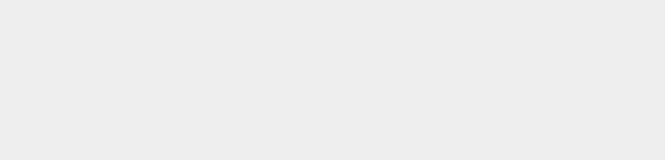
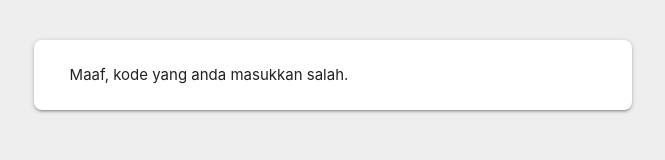
Before and after one commit to dayatz/wedding, a plain HTML site: page index.html in a window 1280 px wide. Shown: the whole page, without its empty margins (307-972 px from the left). Drawn offline with nearby package versions, Linux system fonts and the light colour scheme.

Commit message:
show if invalid code

```diff
--- a/index.html
+++ b/index.html
@@ -56,7 +56,10 @@
     <div class='container' id="app">
         <div class="row" style="margin-top: 32px">
             <div class="card col s12 l8 offset-l2">
-                <div class="card-content">
+                <div class="card-content" v-if="!invite">
+                    <p>Maaf, kode yang anda masukkan salah.</p>
+                </div>
+                <div class="card-content" v-if="invite">
                     <p style="font-family: 'Raleway'">Hi <span style="font-weight: bold" id="to-name">{{ invite.name }}</span>,</p>
                     <div class="names" style="text-align: center; margin-top: 32px">
                         <p style="margin-left: -32px; font-size: 48px">Dayat</p>
```
